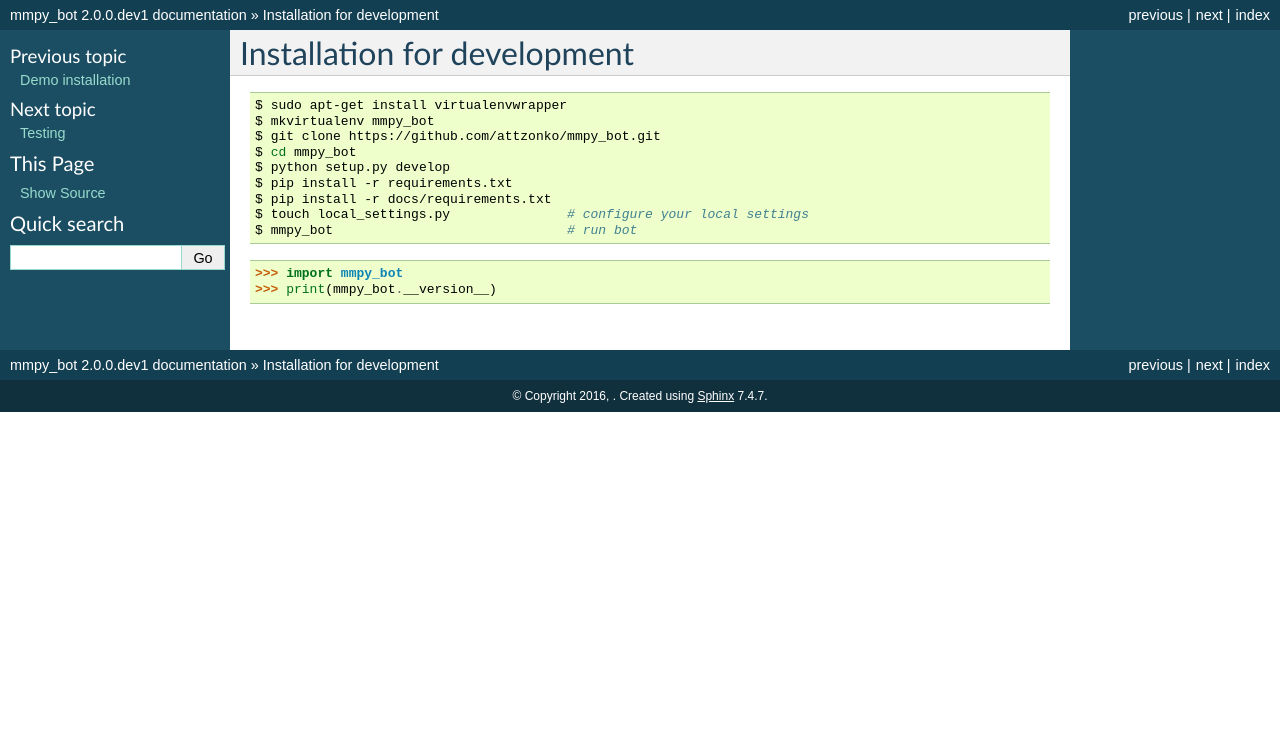
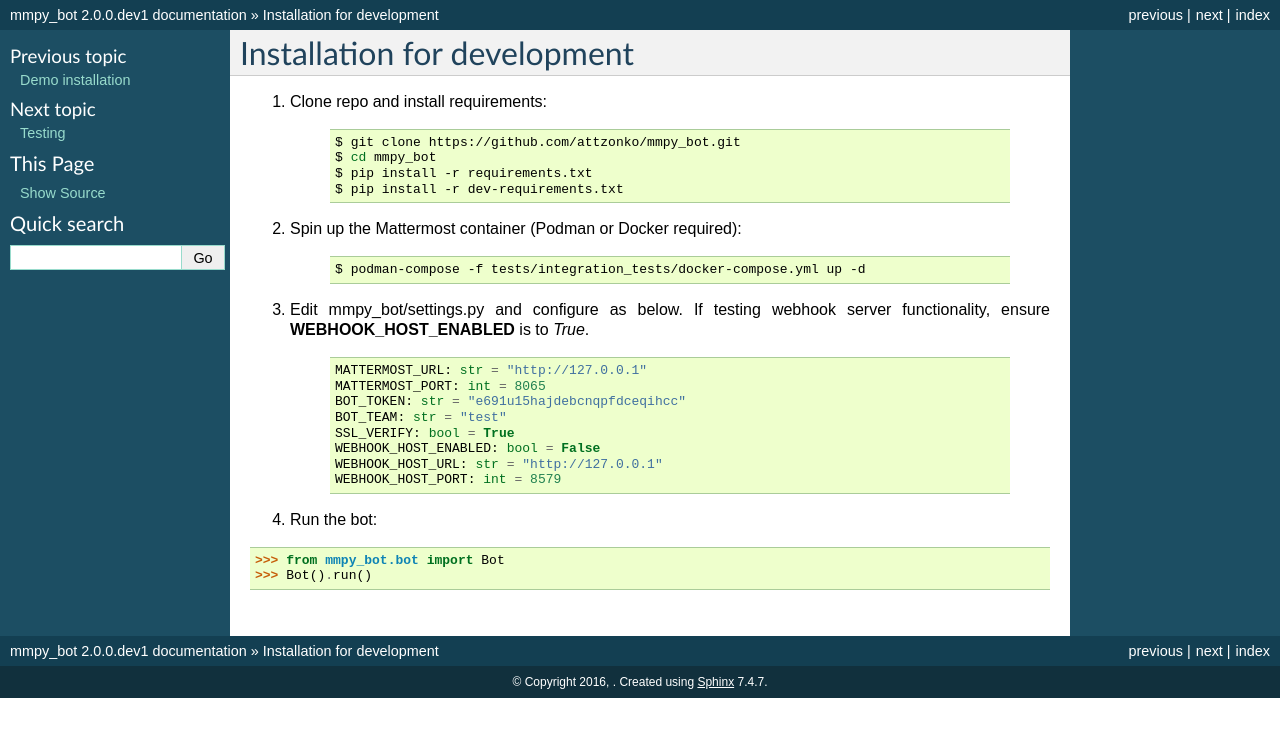
Before and after one commit to attzonko/mmpy_bot, a Sphinx documentation site: the page built from docs/dev_install.rst, in a window 1280 px wide. Shown: the top 737 px of the page. Built offline with Sphinx 7.4.7, drawn with Linux system fonts in a browser that asks for light colours.

Commit message:
Update to development docs.

```diff
--- a/docs/dev_install.rst
+++ b/docs/dev_install.rst
@@ -1,20 +1,38 @@
 Installation for development
 ============================
 
-.. code-block:: bash
+#. Clone repo and install requirements:
 
-    $ sudo apt-get install virtualenvwrapper
-    $ mkvirtualenv mmpy_bot
-    $ git clone https://github.com/attzonko/mmpy_bot.git
-    $ cd mmpy_bot
-    $ python setup.py develop
-    $ pip install -r requirements.txt
-    $ pip install -r docs/requirements.txt
-    $ touch local_settings.py               # configure your local settings
-    $ mmpy_bot                              # run bot
+    .. code-block:: bash
 
+        $ git clone https://github.com/attzonko/mmpy_bot.git
+        $ cd mmpy_bot
+        $ pip install -r requirements.txt
+        $ pip install -r dev-requirements.txt
+
+#. Spin up the Mattermost container (Podman or Docker required):
+
+    .. code-block:: bash
+
+        $ podman-compose -f tests/integration_tests/docker-compose.yml up -d
+
+#. Edit mmpy_bot/settings.py and configure as below. If testing webhook
+   server functionality, ensure **WEBHOOK_HOST_ENABLED** is to `True`.
+
+    .. code-block:: python
+
+        MATTERMOST_URL: str = "http://127.0.0.1"
+        MATTERMOST_PORT: int = 8065
+        BOT_TOKEN: str = "e691u15hajdebcnqpfdceqihcc"
+        BOT_TEAM: str = "test"
+        SSL_VERIFY: bool = True
+        WEBHOOK_HOST_ENABLED: bool = False
+        WEBHOOK_HOST_URL: str = "http://127.0.0.1"
+        WEBHOOK_HOST_PORT: int = 8579
+
+#. Run the bot:
 
 .. code-block:: python
 
-    >>> import mmpy_bot
-    >>> print(mmpy_bot.__version__)
+    >>> from mmpy_bot.bot import Bot
+    >>> Bot().run()
```
